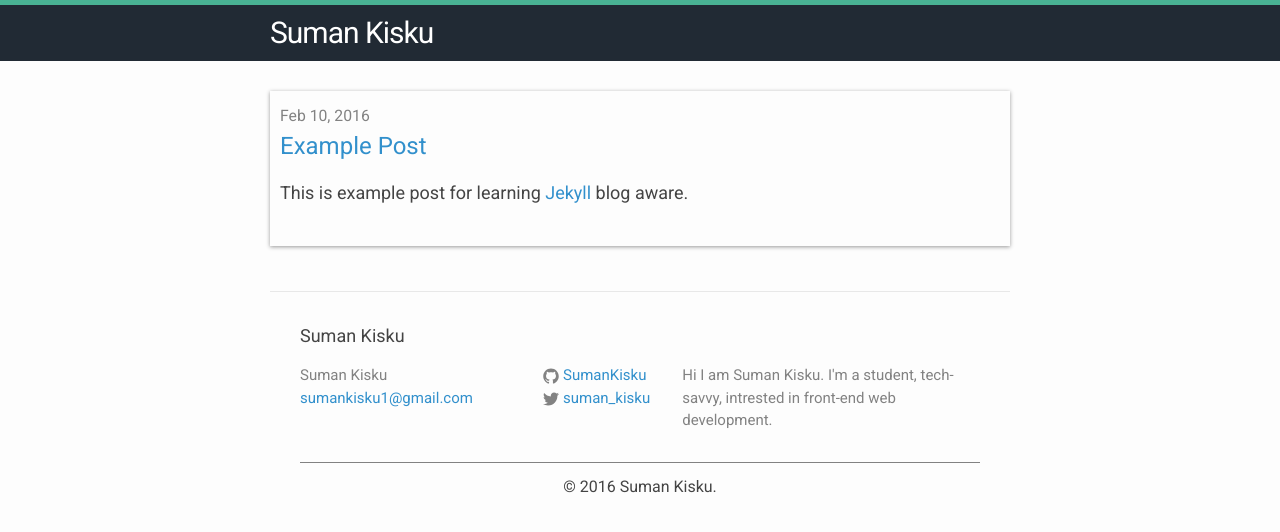
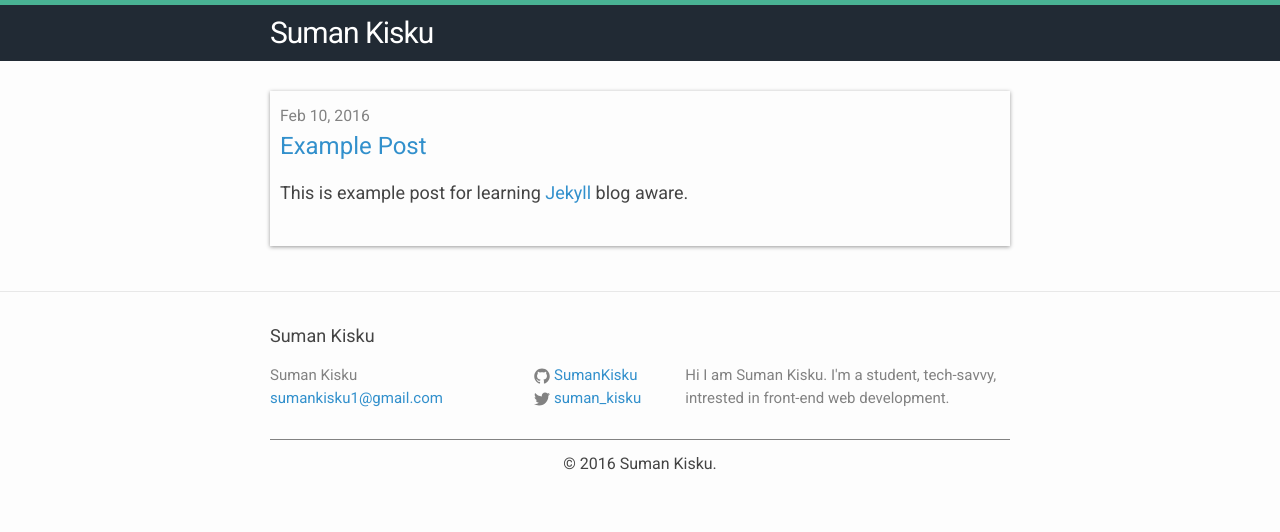
Before and after one commit to SumanKisku/sumankisku.github.io, a Jekyll site: the page built from index.html, in a window 1280 px wide. Shown: the top 532 px of the page. Built offline with Jekyll 4.4.1, drawn with Linux system fonts in a browser that asks for light colours.

Commit message:
Remove class wrapper from site-footer

```diff
--- a/_includes/footer.html
+++ b/_includes/footer.html
@@ -1,4 +1,4 @@
-<footer class="wrapper site-footer">
+<footer class="site-footer">
 
   <div class="wrapper">
 
```
